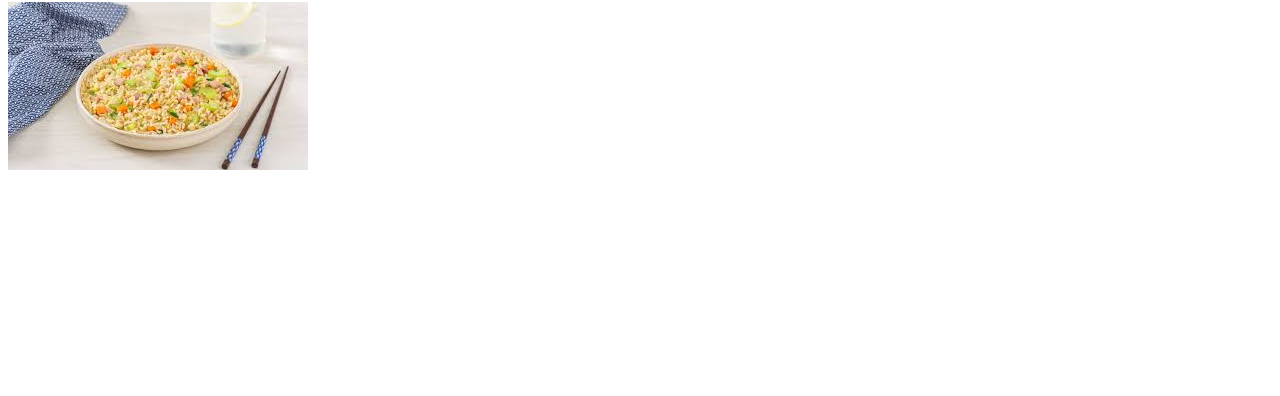
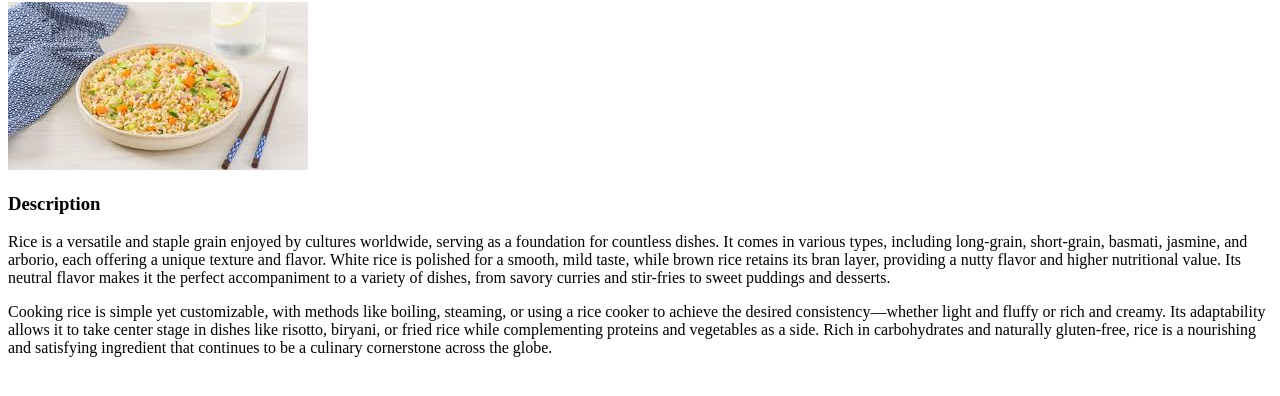
Before and after one commit to Mahmoudijkstra/odin-recipes, a plain HTML site: page recipes/rice.html in a window 1280 px wide. Shown: the part 78-474 px from the top of the page. Drawn offline with Linux system fonts and the light colour scheme.

Commit message:
Add rice description

```diff
--- a/recipes/rice.html
+++ b/recipes/rice.html
@@ -7,5 +7,8 @@
     <body>
         <h1>Rice</h1>
         <img src="../images/rice.jpeg">
+        <h3>Description</h3>
+        <p>Rice is a versatile and staple grain enjoyed by cultures worldwide, serving as a foundation for countless dishes. It comes in various types, including long-grain, short-grain, basmati, jasmine, and arborio, each offering a unique texture and flavor. White rice is polished for a smooth, mild taste, while brown rice retains its bran layer, providing a nutty flavor and higher nutritional value. Its neutral flavor makes it the perfect accompaniment to a variety of dishes, from savory curries and stir-fries to sweet puddings and desserts.</p>
+        <p>Cooking rice is simple yet customizable, with methods like boiling, steaming, or using a rice cooker to achieve the desired consistency—whether light and fluffy or rich and creamy. Its adaptability allows it to take center stage in dishes like risotto, biryani, or fried rice while complementing proteins and vegetables as a side. Rich in carbohydrates and naturally gluten-free, rice is a nourishing and satisfying ingredient that continues to be a culinary cornerstone across the globe.</p>
     </body>
 </html>
```
